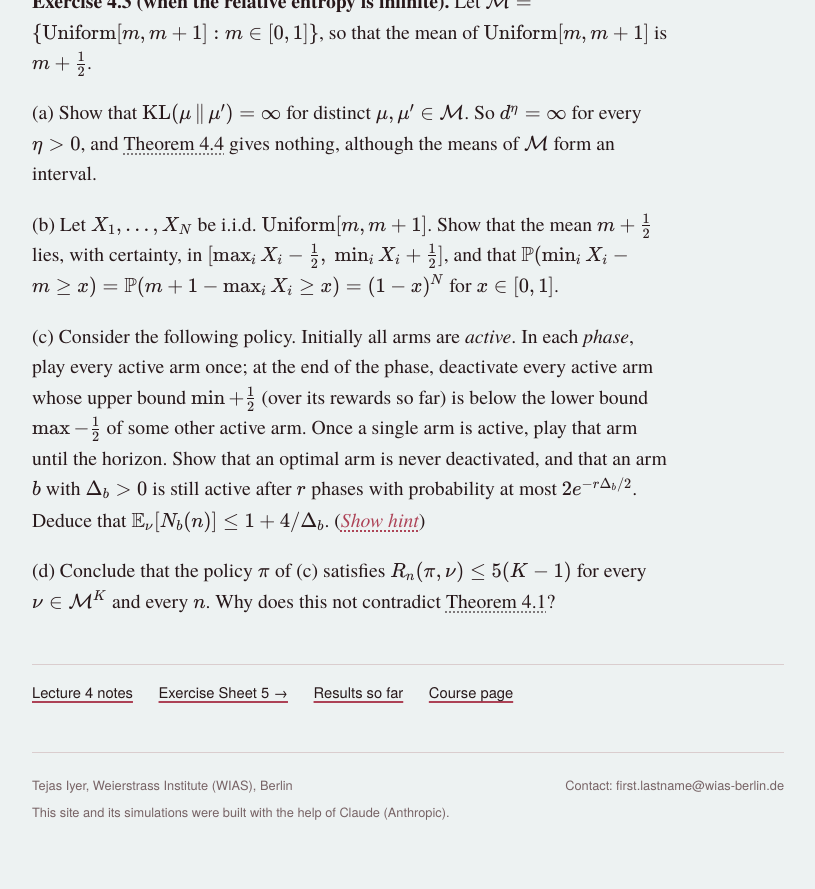
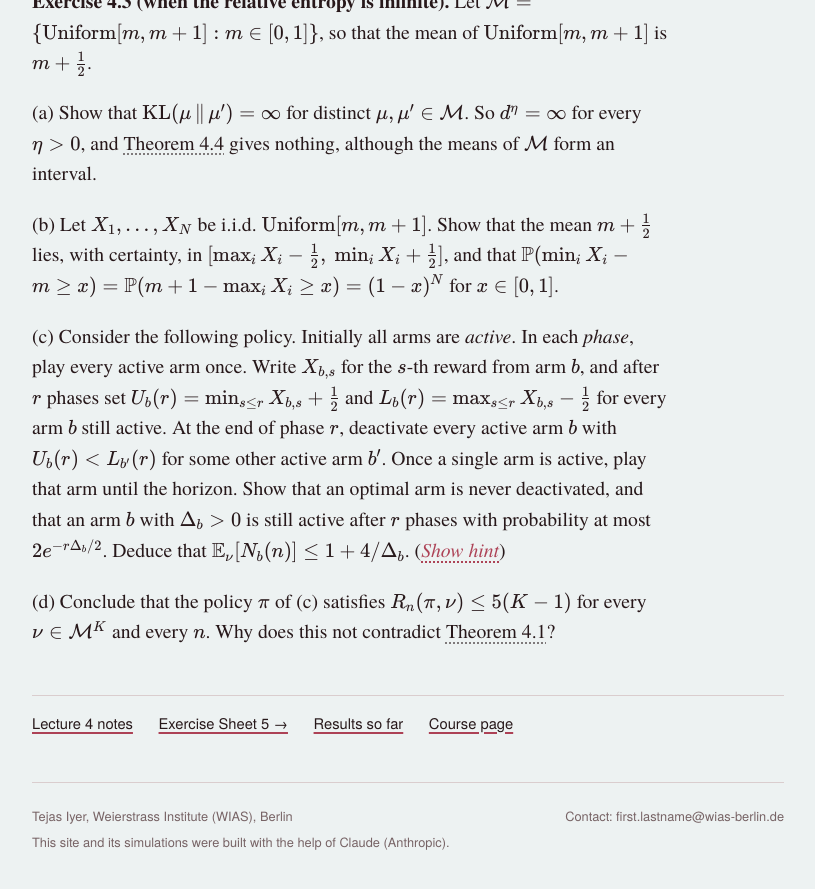
Before and after one commit to iyertejas/iyertejas.github.io, a Jekyll site: the page built from course-rl-2026-sheet-4.md, in a window 1280 px wide and 900 px high, scrolled down 1308 px. Shown: the top 889 px of the window, without its empty margins (232-1047 px from the left). Built offline with Jekyll 4.4.1, drawn with Linux system fonts in a browser that asks for light colours.

Commit message:
RL course: Sheet 4, Exercise 4.3(c): name the confidence bounds

```diff
--- a/course-rl-2026-sheet-4.md
+++ b/course-rl-2026-sheet-4.md
@@ -43,7 +43,7 @@ Please report any errors or unclear points, in the lecture or by email.
 
 (b) Let $$X_1, \dots, X_N$$ be i.i.d. $$\mathrm{Uniform}[m, m+1]$$. Show that the mean $$m + \frac12$$ lies, with certainty, in $$[\max_i X_i - \frac12,\ \min_i X_i + \frac12]$$, and that $$\mathbb P(\min_i X_i - m \ge x) = \mathbb P(m + 1 - \max_i X_i \ge x) = (1-x)^N$$ for $$x \in [0,1]$$.
 
-(c) Consider the following policy. Initially all arms are *active*. In each *phase*, play every active arm once; at the end of the phase, deactivate every active arm whose upper bound $$\min + \frac12$$ (over its rewards so far) is below the lower bound $$\max - \frac12$$ of some other active arm. Once a single arm is active, play that arm until the horizon. Show that an optimal arm is never deactivated, and that an arm $$b$$ with $$\Delta_b > 0$$ is still active after $$r$$ phases with probability at most $$2e^{-r\Delta_b/2}$$. Deduce that $$\mathbb E_\nu[N_b(n)] \le 1 + 4/\Delta_b$$. (*Hint:* if $$b$$ is still active, then the upper bound of $$b$$ minus its mean, plus the mean of an optimal arm minus that arm's lower bound, is at least $$\Delta_b$$.)
+(c) Consider the following policy. Initially all arms are *active*. In each *phase*, play every active arm once. Write $$X_{b,s}$$ for the $$s$$-th reward from arm $$b$$, and after $$r$$ phases set $$U_b(r) = \min_{s \le r} X_{b,s} + \frac12$$ and $$L_b(r) = \max_{s \le r} X_{b,s} - \frac12$$ for every arm $$b$$ still active. At the end of phase $$r$$, deactivate every active arm $$b$$ with $$U_b(r) < L_{b'}(r)$$ for some other active arm $$b'$$. Once a single arm is active, play that arm until the horizon. Show that an optimal arm is never deactivated, and that an arm $$b$$ with $$\Delta_b > 0$$ is still active after $$r$$ phases with probability at most $$2e^{-r\Delta_b/2}$$. Deduce that $$\mathbb E_\nu[N_b(n)] \le 1 + 4/\Delta_b$$. (*Hint:* if $$b$$ is still active after $$r$$ phases and $$a^*$$ is an optimal arm, then $$(U_b(r) - m_b) + (m_{a^*} - L_{a^*}(r)) \ge \Delta_b$$.)
 
 (d) Conclude that the policy $$\pi$$ of (c) satisfies $$R_n(\pi,\nu) \le 5(K-1)$$ for every $$\nu \in \mathcal M^K$$ and every $$n$$. Why does this not contradict [Theorem 4.1](course-rl-2026-lecture-4.html#theorem-4-1)?
 
```
